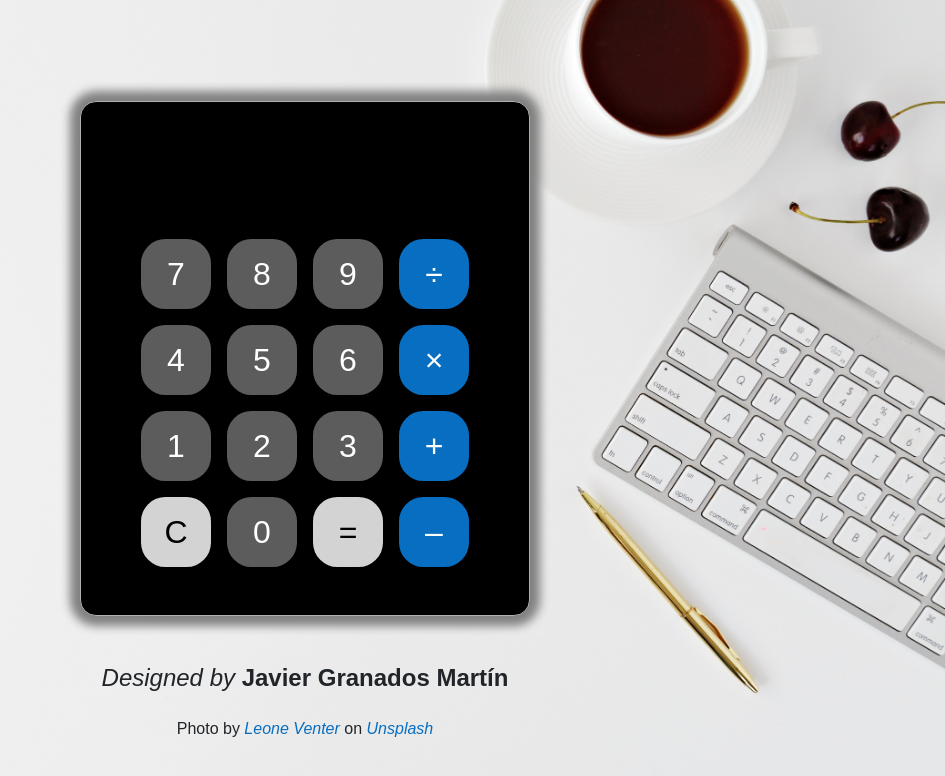
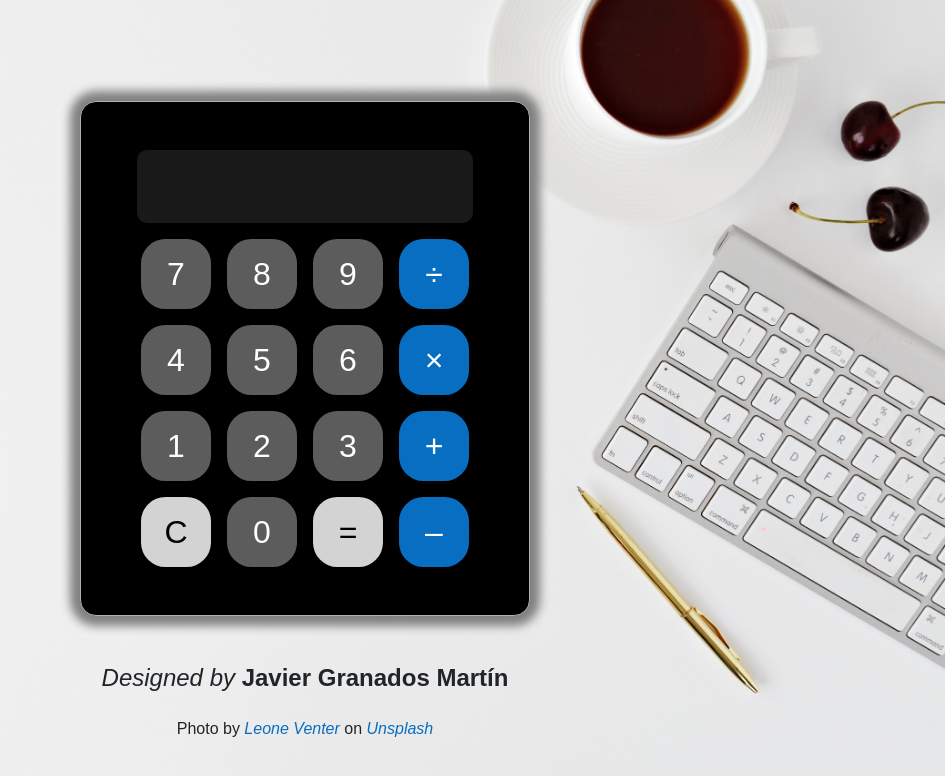
Before and after one commit to javier1894/simple-calculator, a plain HTML site: page index.html in a window 1280 px wide. Shown: the top 776 px of the page, without its empty margins (335-1280 px from the left). Drawn offline with nearby package versions, Linux system fonts and the light colour scheme; a web font is replaced by a local one.

Commit message:
first-modification

```diff
--- a/index.html
+++ b/index.html
@@ -3,6 +3,7 @@
   <head>
     <meta charset="utf-8" />
     <meta name="viewport" content="width=device-width, initial-scale=1" />
+    <link rel="icon" type="image/svg+xml" href="./images/calculatorIcon.svg" />
     <title>calculator</title>
     <!-- script calculator utils -->
     <script
--- a/styles/style.scss
+++ b/styles/style.scss
@@ -20,8 +20,9 @@ body {
 
   .screen {
     input {
-      background-color: black;
+      background-color: rgba(51, 51, 51, 0.504);
       border: 0px;
+      border-radius: 10px;
       padding-right: 1.5rem;
       font-size: 3rem;
       font-weight: lighter;
@@ -93,6 +94,7 @@ a:hover {
 @media (max-width: 576px) {
   .calculator {
     max-width: 300px;
+
     .buttons {
       input {
         width: 45px;
```
Also changed, not shown: images/calculatorIcon.svg (added), styles/style.css, 1 other file.
